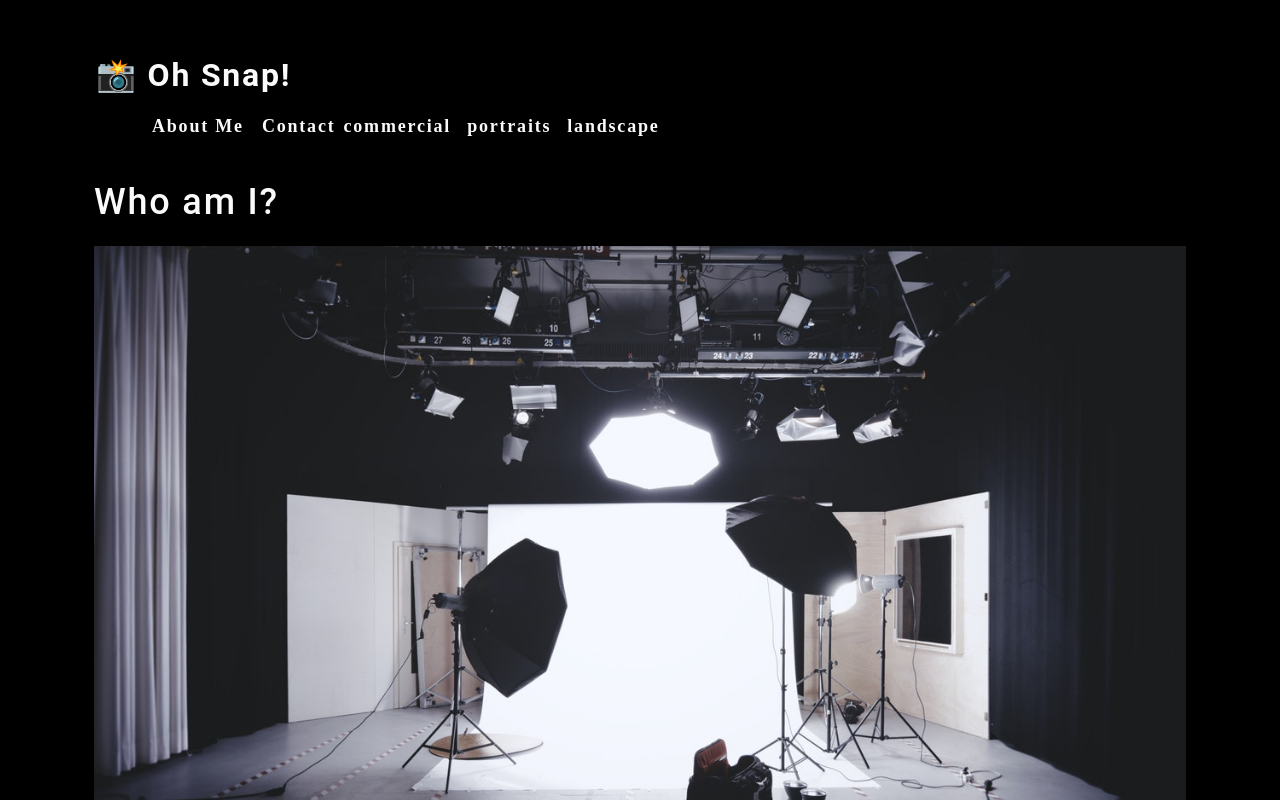
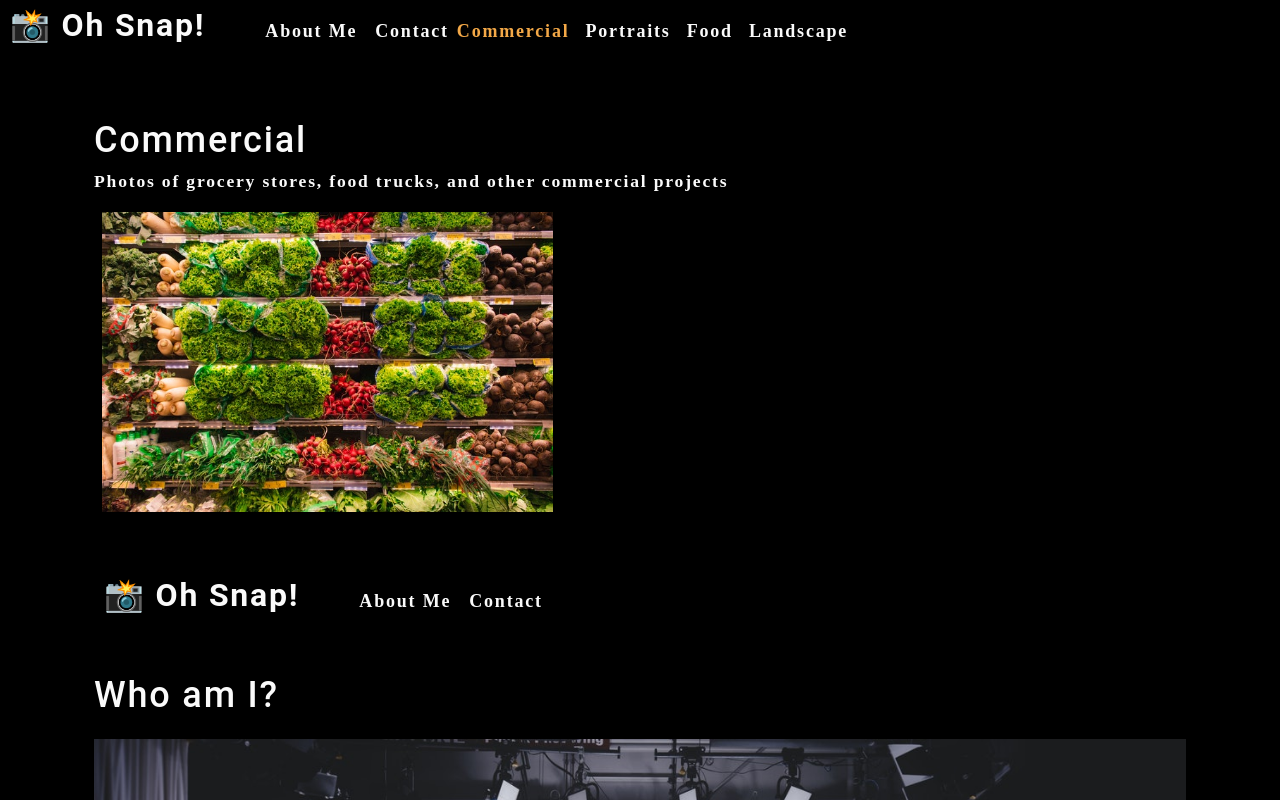
Before and after one commit to harry-100/photo-port, a React (Create React App) app: page / in a window 1280 px wide. Shown: the top 800 px of the page. Built offline with nearby package versions, Linux system fonts and the light colour scheme.

Commit message:
react hooks added

```diff
--- a/src/App.js
+++ b/src/App.js
@@ -1,13 +1,30 @@
-import React from 'react';
+import React, { useState } from 'react';
 import About from './components/About';
 import Nav from './components/Nav';
+import Gallery from './components/Gallery';
 // import logo from './logo.svg';
 // import './App.css';
 
 function App() {
+  const [categories] = useState([
+    {
+      name: 'commercial',
+      description: 'Photos of grocery stores, food trucks, and other commercial projects',
+    },
+    { name: 'portraits', description: 'Portraits of people in my life' },
+    { name: 'food', description: 'Delicious delicacies' },
+    { name: 'landscape', description: 'Fields, farmhouses, waterfalls, and the beauty of nature' },
+  ]);
+  const [currrentCategory, setCurrentCategory] = useState(categories[0]);
   return (
     <div>
+      <Nav
+      categories = {categories}
+      setCurrentCategory={setCurrentCategory}
+      currrentCategory={currrentCategory}
+      ></Nav>
       <main>
+        <Gallery></Gallery>
         <Nav></Nav>
         <About></About>
       </main>
--- /dev/null
+++ b/src/components/Gallery/index.js
@@ -0,0 +1,25 @@
+import React from 'react';
+import { capitalizeFirstLetter } from '../../utils/helpers';
+import photo from "../../assets/small/commercial/0.jpg";
+
+function Gallery(props) {
+    const currrentCategory = {
+        name: "commercial",
+        description: "Photos of grocery stores, food trucks, and other commercial projects"
+    };
+    return(
+        <section>
+            <h1>{capitalizeFirstLetter(currrentCategory.name)}</h1>
+            <p>{currrentCategory.description}</p>
+            <div>
+                <img
+                src={photo}
+                alt = "Commercial Example"
+                className="img-thumbnail mx-1"
+                />
+            </div>
+        </section>
+    );
+}
+
+export default Gallery;
--- a/src/components/Nav/index.js
+++ b/src/components/Nav/index.js
@@ -1,21 +1,19 @@
-import React from 'react';
+import React, { useEffect } from 'react';
+import { capitalizeFirstLetter } from "../../utils/helpers";
 
-function Nav() {
-    const categories = [
-        {
-            name: "commercial",
-            description:
-            "Photos of grocery stores, food trucks, and other commercial projects"
-        },
-        { name: "portraits", description: "Portraits of people in my life" },
-        { name: "landscape",
-    description: "Fields, farmhouses, waterfalls, and the beauty of nature"},
-    ];
-    function categorySelected(name) {
-        console.log(`${name} clicked`);
-    }
+function Nav(props) {
+    const {
+    categories = [],
+    currrentCategory,
+    setCurrentCategory,
+} = props;
+    // useEffect(() => {
+    //     document.title = capitalizeFirstLetter(currrentCategory.name);
+    // }, [currrentCategory]);
+
+
     return (
-        <header>
+        <header className="flex-row px-1">
             <h2>
                 <a data-testid="link" href="/">
                     <span role="img" aria-label = "camera"> 📸 </span> Oh Snap!
@@ -32,10 +30,12 @@
                         <span>Contact</span>
                     </li>
                     {categories.map((category) => (
-                        <li className="mx-1" key={category.name}
-                        >
-                            <span onClick={categorySelected(category.name)} >
-                                {category.name}
+                        <li className={ `mx-1 ${
+                            currrentCategory.name === category.name && 'navActive'}`}
+                            key={category.name}>
+                            <span onClick={ () => {
+                                setCurrentCategory(category)}} >
+                                {capitalizeFirstLetter(category.name)}
                             </span>
                         </li>
                     ))}
```
